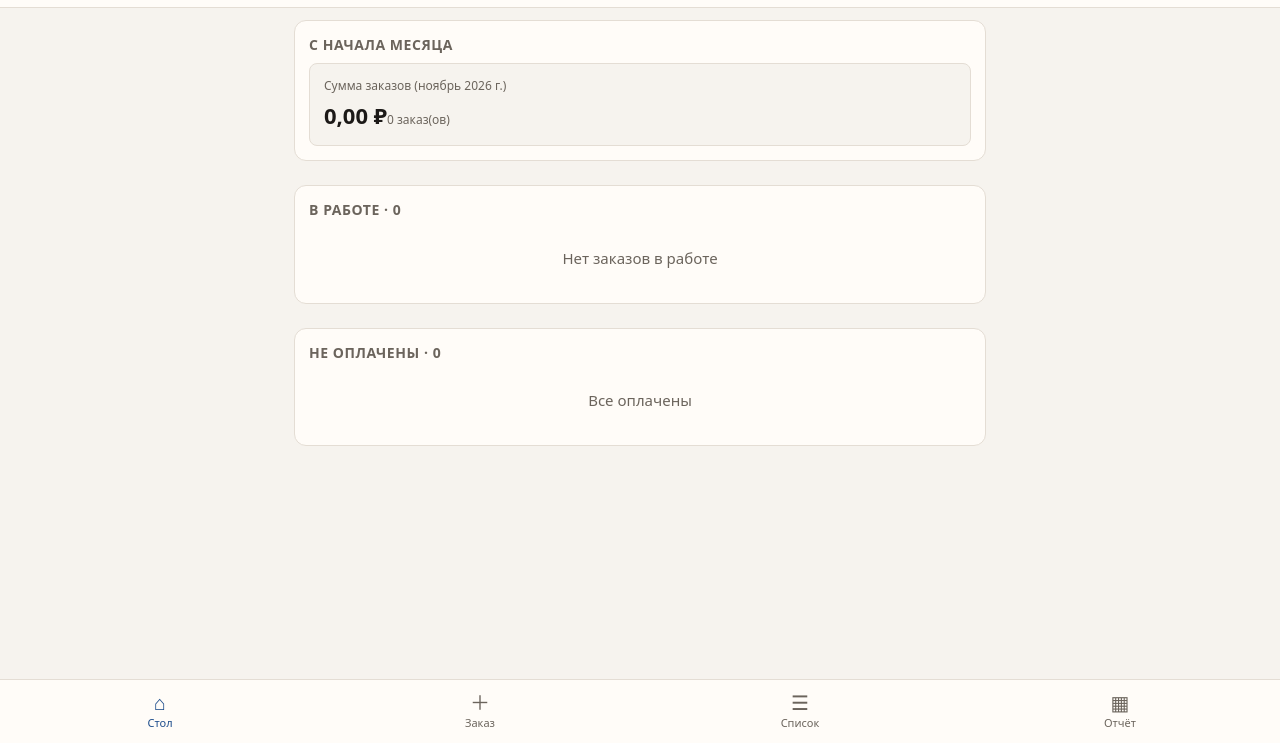
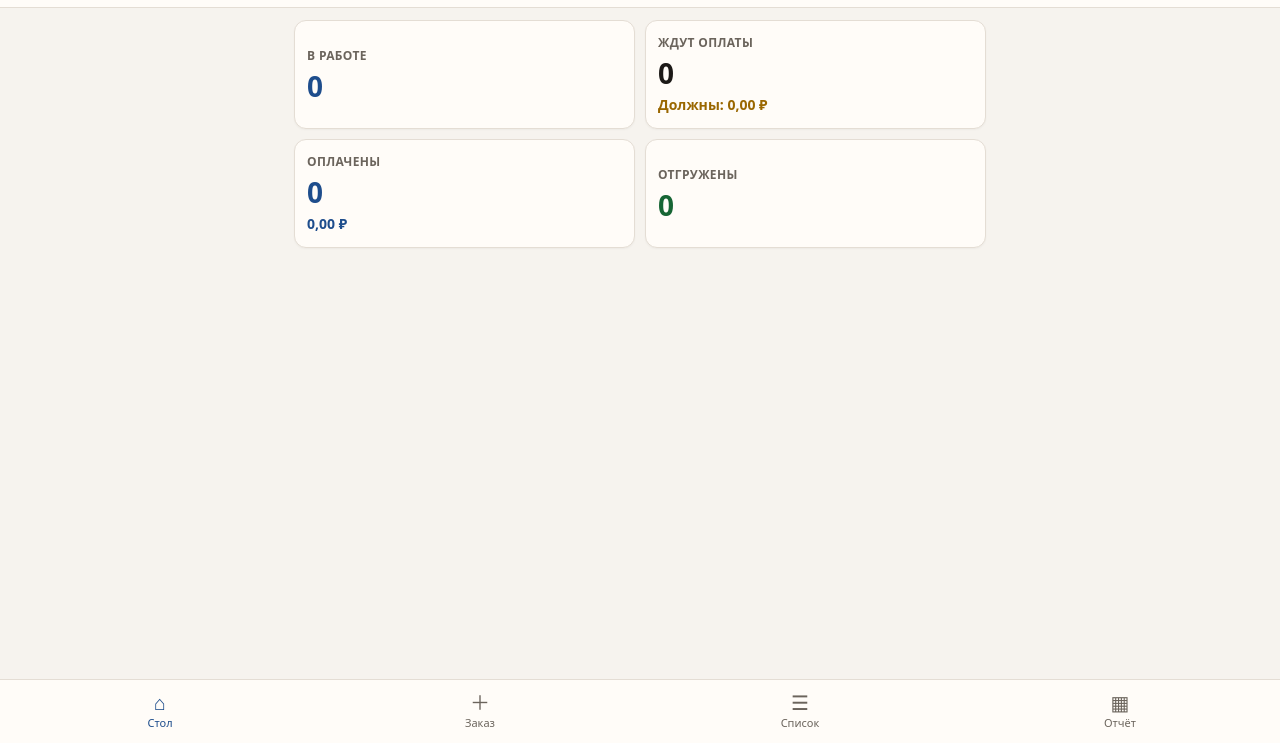
Before and after one commit to Mitsubishimas/Uchet-Android, a plain HTML site: page app/src/main/assets/www/index.html in a window 1280 px wide. Shown: the part 57-800 px from the top of the page. Drawn offline with Linux system fonts and the light colour scheme.

Commit message:
CRM desktop: tiles for in-work, unpaid, paid, shipped with expandable lists

```diff
--- a/app/src/main/assets/www/css/app.css
+++ b/app/src/main/assets/www/css/app.css
@@ -168,3 +168,69 @@ table.data .num { text-align: right; font-variant-numeric: tabular-nums; }
   box-shadow: 0 8px 24px rgba(28, 25, 23, 0.12); max-width: 90%;
 }
 .toast.is-error { border-color: var(--danger); color: #b42318; }
+
+/* CRM dashboard tiles */
+.crm-grid {
+  display: grid;
+  grid-template-columns: 1fr 1fr;
+  gap: 10px;
+}
+.crm-tile {
+  display: block;
+  width: 100%;
+  text-align: left;
+  background: var(--bg-card);
+  border: 1px solid var(--border);
+  border-radius: var(--radius);
+  padding: 14px 12px;
+  color: inherit;
+  cursor: pointer;
+  box-shadow: 0 1px 2px rgba(28,25,23,0.04);
+}
+.crm-tile:active { border-color: var(--accent); }
+.crm-tile.is-open {
+  border-color: var(--accent);
+  box-shadow: 0 0 0 2px rgba(30,77,140,0.15);
+}
+.crm-tile__label {
+  display: block;
+  font-size: 12px;
+  font-weight: 600;
+  color: var(--text-soft);
+  text-transform: uppercase;
+  letter-spacing: 0.03em;
+  margin-bottom: 6px;
+}
+.crm-tile__count {
+  display: block;
+  font-size: 28px;
+  font-weight: 700;
+  line-height: 1.1;
+  font-variant-numeric: tabular-nums;
+}
+.crm-tile__sum {
+  display: block;
+  margin-top: 6px;
+  font-size: 14px;
+  font-weight: 600;
+  color: var(--accent);
+  font-variant-numeric: tabular-nums;
+}
+.crm-tile--warn .crm-tile__sum { color: var(--warn); }
+.crm-tile--ok .crm-tile__count { color: var(--success); }
+.crm-tile--accent .crm-tile__count { color: var(--accent); }
+.crm-panel {
+  margin-top: 4px;
+}
+.crm-panel__head {
+  display: flex;
+  justify-content: space-between;
+  align-items: center;
+  gap: 8px;
+  margin-bottom: 8px;
+}
+.crm-panel__title {
+  margin: 0;
+  font-size: 14px;
+  font-weight: 700;
+}
--- a/app/src/main/assets/www/js/app.js
+++ b/app/src/main/assets/www/js/app.js
@@ -22,6 +22,7 @@
     filter: "",
     formValues: {},
     formErrors: [],
+    homePanel: null, // in_work | unpaid | paid | shipped
   };
 
   function toast(msg, isError = false) {
@@ -132,21 +133,54 @@
   }
 
   function renderHome() {
-    const today = D.todayISO();
-    const month = D.monthPeriod(today);
-    const monthOrders = state.orders.filter((o) => D.inPeriod(o, month));
-    const monthSum = monthOrders.reduce((s, o) => s + o.amount_cents, 0);
+    const unpaid = state.orders.filter((o) => o.status === "created");
+    const paid = state.orders.filter((o) => o.status === "paid");
+    const shipped = state.orders.filter((o) => o.status === "shipped");
     const inWork = state.orders.filter((o) => o.status === "created" || o.status === "paid");
-    const unpaid = state.orders.filter((o) => o.status === "created");
+    const unpaidSum = unpaid.reduce((s, o) => s + o.amount_cents, 0);
+    const paidSum = paid.reduce((s, o) => s + o.amount_cents, 0);
+
+    const panels = {
+      in_work: { title: "В работе", list: inWork },
+      unpaid: { title: "Ждут оплаты", list: unpaid },
+      paid: { title: "Оплачены", list: paid },
+      shipped: { title: "Отгружены", list: shipped },
+    };
+    const open = state.homePanel && panels[state.homePanel] ? panels[state.homePanel] : null;
+    const listHtml = open
+      ? ('<div class="card crm-panel"><div class="crm-panel__head"><p class="crm-panel__title">' +
+         D.escapeHtml(open.title) + " · " + open.list.length +
+         '</p><button type="button" class="secondary sm" data-home-panel="">Свернуть</button></div>' +
+         (open.list.length
+           ? open.list.map(orderCard).join("")
+           : '<p class="empty">Нет заказов</p>') +
+         "</div>")
+      : "";
+
+    function tile(key, label, count, sumHtml, extraClass) {
+      const openCls = state.homePanel === key ? " is-open" : "";
+      return (
+        '<button type="button" class="crm-tile' + (extraClass ? " " + extraClass : "") + openCls +
+        '" data-home-panel="' + key + '">' +
+        '<span class="crm-tile__label">' + label + "</span>" +
+        '<span class="crm-tile__count">' + count + "</span>" +
+        (sumHtml || "") +
+        "</button>"
+      );
+    }
+
     main.innerHTML =
-      '<div class="stack"><div class="card"><p class="section-title">С начала месяца</p><div class="kpi-row"><div class="kpi">' +
-      '<span class="kpi__label">Сумма заказов (' + D.escapeHtml(month.label) + ')</span>' +
-      '<span class="kpi__value">' + D.formatMoney(monthSum) + '</span>' +
-      '<span class="kpi__meta">' + monthOrders.length + ' заказ(ов)</span></div></div></div>' +
-      '<div class="card"><p class="section-title">В работе · ' + inWork.length + '</p>' +
-      (inWork.length ? inWork.slice(0, 15).map(orderCard).join("") : '<p class="empty">Нет заказов в работе</p>') + '</div>' +
-      '<div class="card"><p class="section-title">Не оплачены · ' + unpaid.length + '</p>' +
-      (unpaid.length ? unpaid.slice(0, 15).map(orderCard).join("") : '<p class="empty">Все оплачены</p>') + '</div></div>';
+      '<div class="stack">' +
+      '<div class="crm-grid">' +
+      tile("in_work", "В работе", inWork.length, "", "crm-tile--accent") +
+      tile("unpaid", "Ждут оплаты", unpaid.length,
+        '<span class="crm-tile__sum">Должны: ' + D.formatMoney(unpaidSum) + "</span>", "crm-tile--warn") +
+      tile("paid", "Оплачены", paid.length,
+        '<span class="crm-tile__sum">' + D.formatMoney(paidSum) + "</span>", "crm-tile--accent") +
+      tile("shipped", "Отгружены", shipped.length, "", "crm-tile--ok") +
+      "</div>" +
+      listHtml +
+      "</div>";
   }
 
   function field(label, name, values, opts) {
@@ -289,10 +323,19 @@
     state.view = "tab";
     state.formErrors = [];
     if (state.tab === "new") state.formValues = emptyForm();
+    if (state.tab !== "home") state.homePanel = null;
     render();
   });
 
   main.addEventListener("click", async (e) => {
+    const homePanelBtn = e.target.closest("[data-home-panel]");
+    if (homePanelBtn) {
+      const key = homePanelBtn.getAttribute("data-home-panel");
+      state.homePanel = key ? (state.homePanel === key ? null : key) : null;
+      if (state.tab === "home" && state.view === "tab") renderHome();
+      else render();
+      return;
+    }
     const open = e.target.closest("[data-open]");
     if (open) {
       state.selectedId = Number(open.dataset.open);
```
